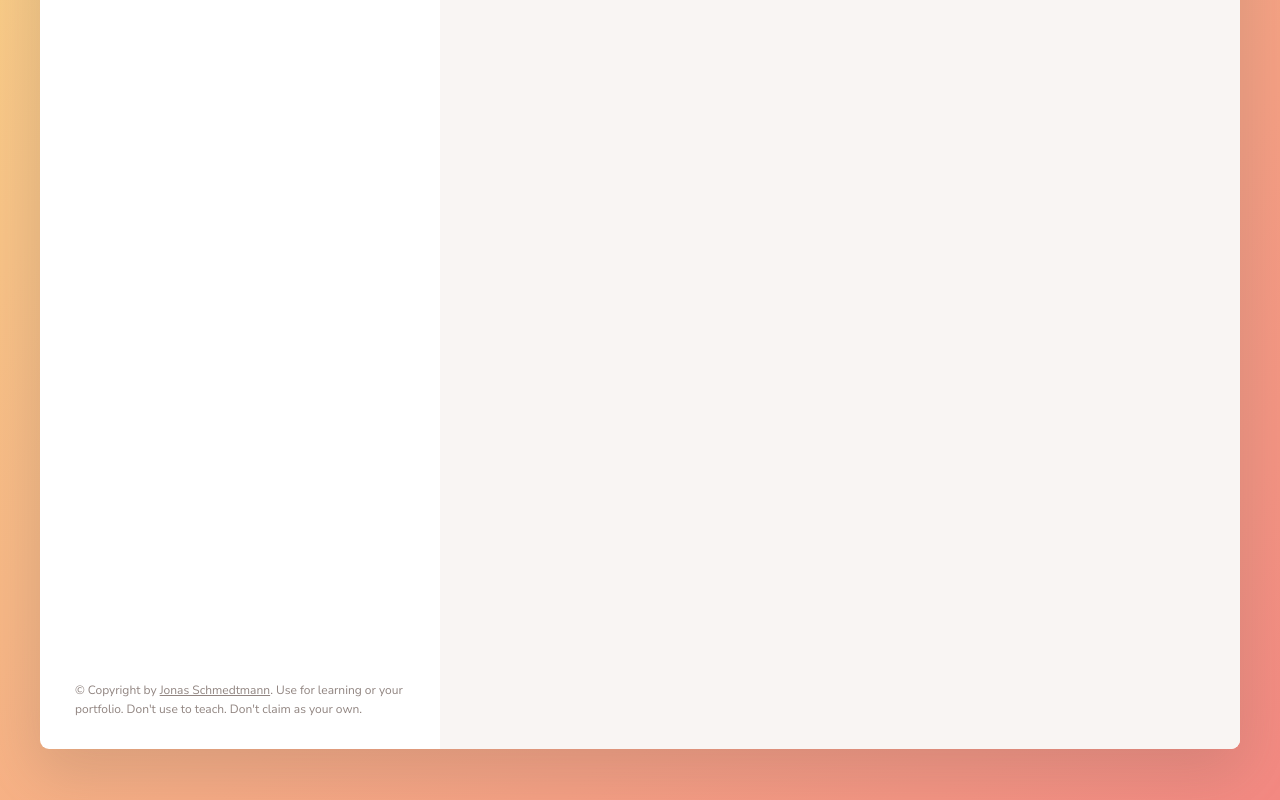
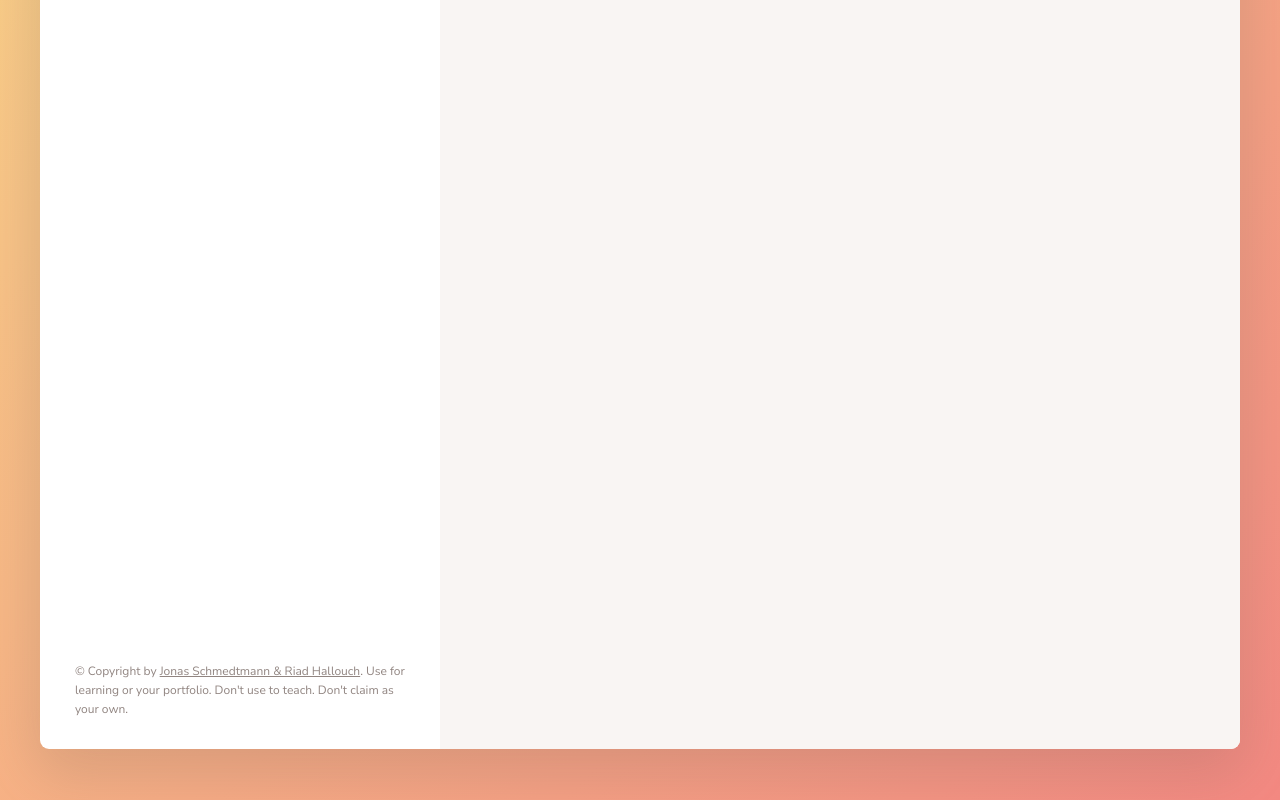
Before and after one commit to GaziRiad/Forkify-course-APP, a website built with Parcel: page index.html in a window 1280 px wide. Shown: the part 472-1272 px from the top of the page. Built offline with nearby package versions, Linux system fonts and the light colour scheme.

Commit message:
changing copyright text

```diff
--- a/index.html
+++ b/index.html
@@ -129,7 +129,7 @@
             class="twitter-link"
             target="_blank"
             href="https://twitter.com/jonasschmedtman"
-            >Jonas Schmedtmann</a
+            >Jonas Schmedtmann & Riad Hallouch</a
           >. Use for learning or your portfolio. Don't use to teach. Don't claim
           as your own.
         </p>
```
